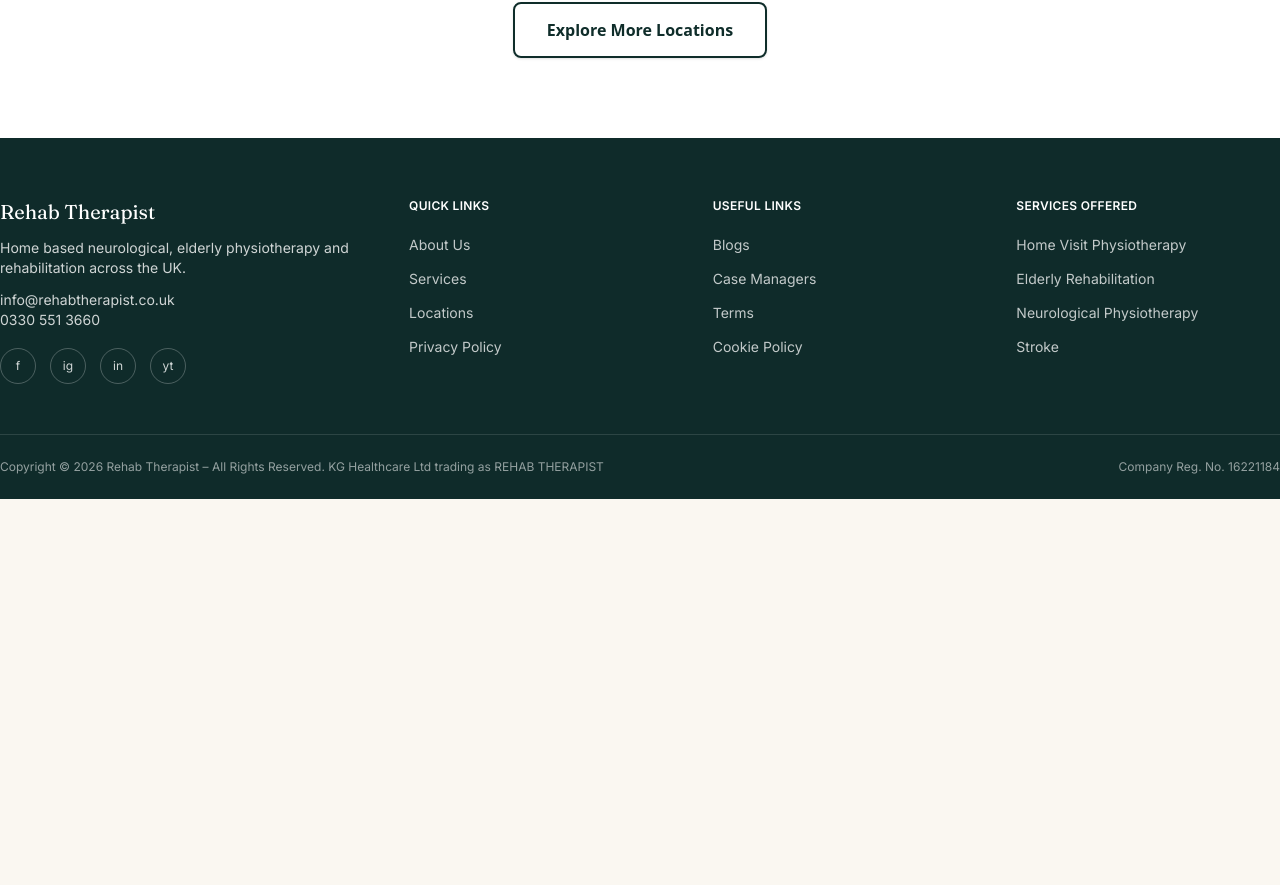
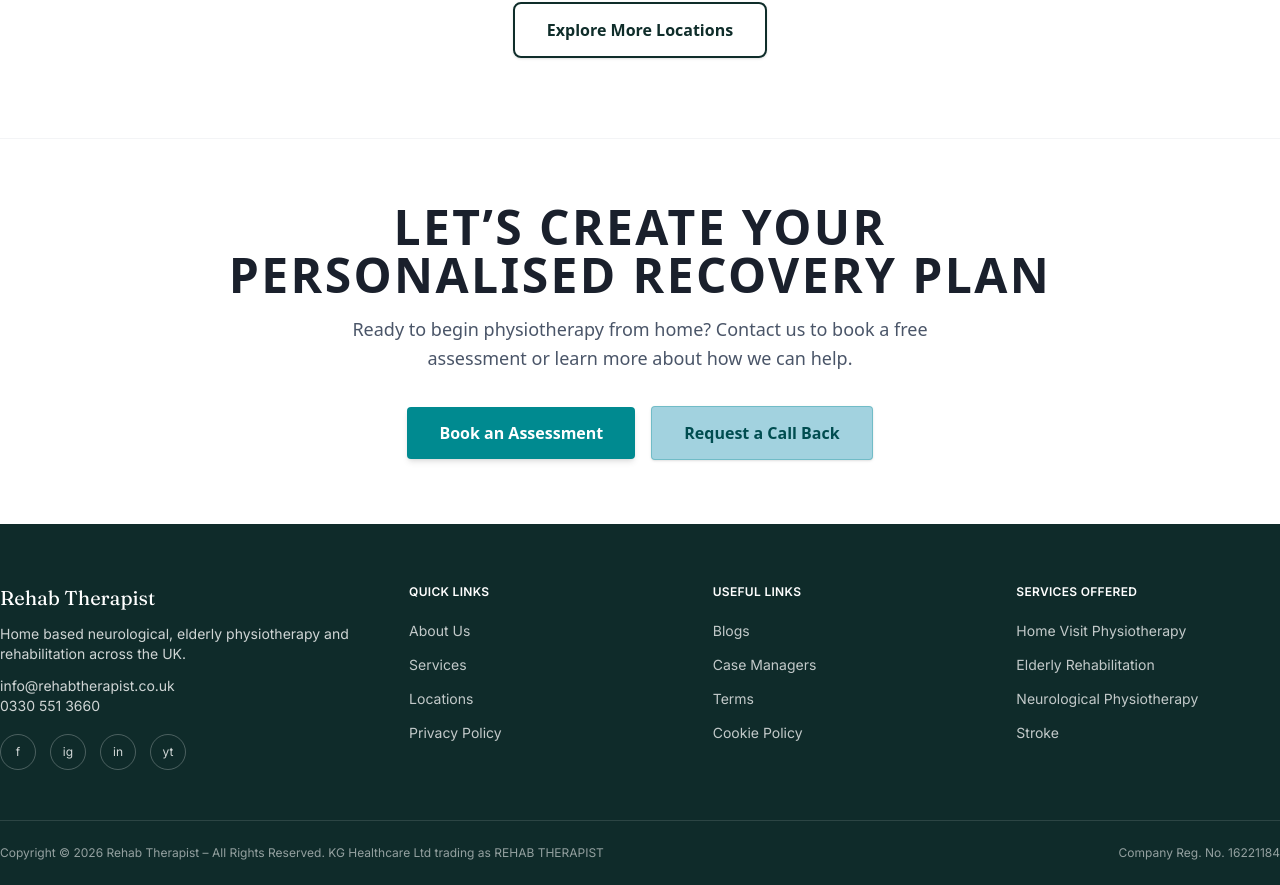
Before and after one commit to Sijan666/rehabTherapy, a React (Vite) app: page /conditions in a window 1280 px wide. Shown: the part 2343-3228 px from the top of the page. Before the commit the page ends 2842 px from the top, so only its background shows below. Built offline with nearby package versions, Linux system fonts and the light colour scheme.

Commit message:
connect book section to treat page

```diff
--- a/src/components/pages/Treat.jsx
+++ b/src/components/pages/Treat.jsx
@@ -2,6 +2,7 @@ import { Helmet } from "react-helmet-async";
 import Banner from "../treatLayouts/Banner";
 import HomeVisite from "../treatLayouts/HomeVisite";
 import Location from "../treatLayouts/Location";
+import Book from "../treatLayouts/Book";
 
 const Treat = () => {
   return (
@@ -17,6 +18,7 @@ const Treat = () => {
         <Banner />
         <HomeVisite />
         <Location />
+        <Book />
       </main>
     </>
   );
```
